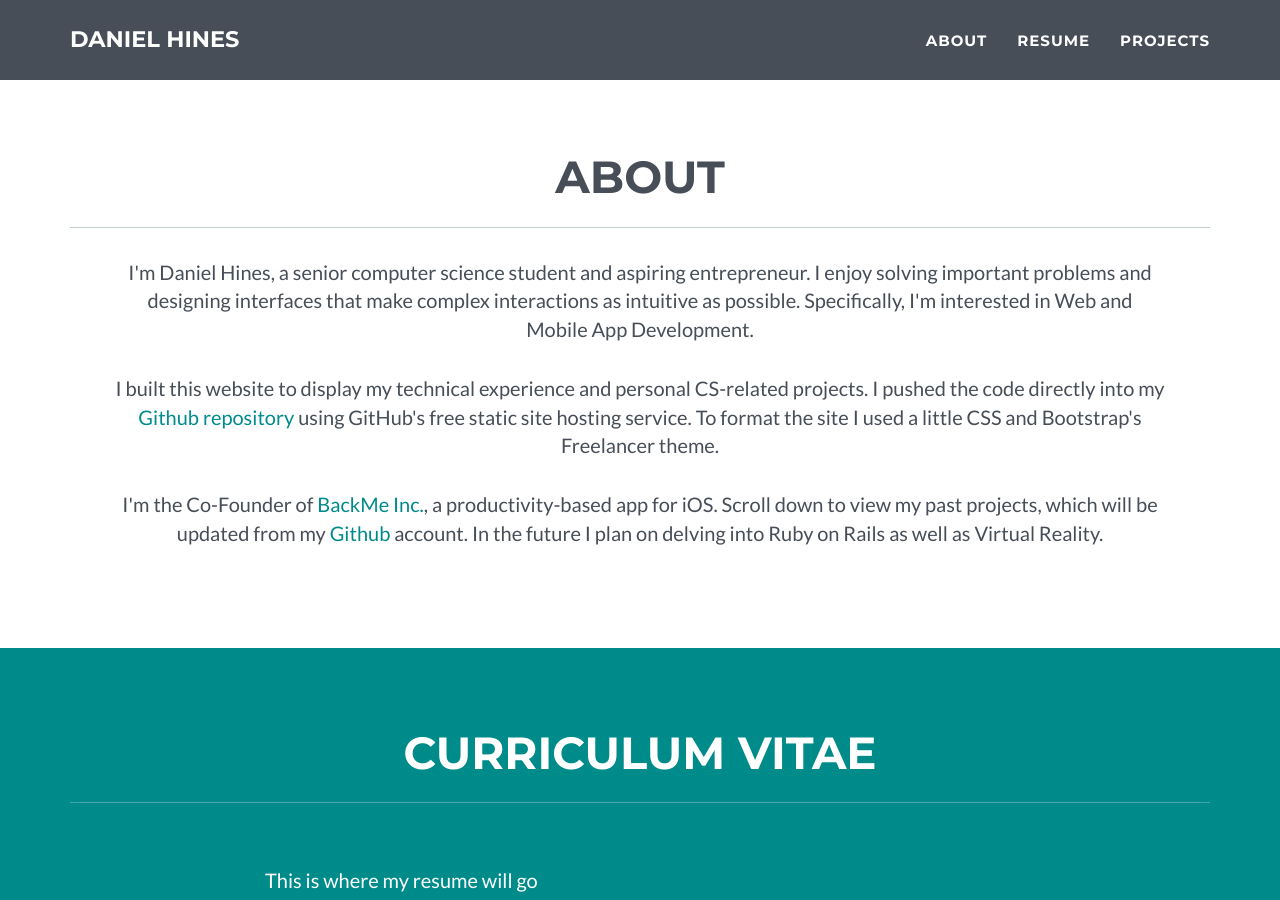
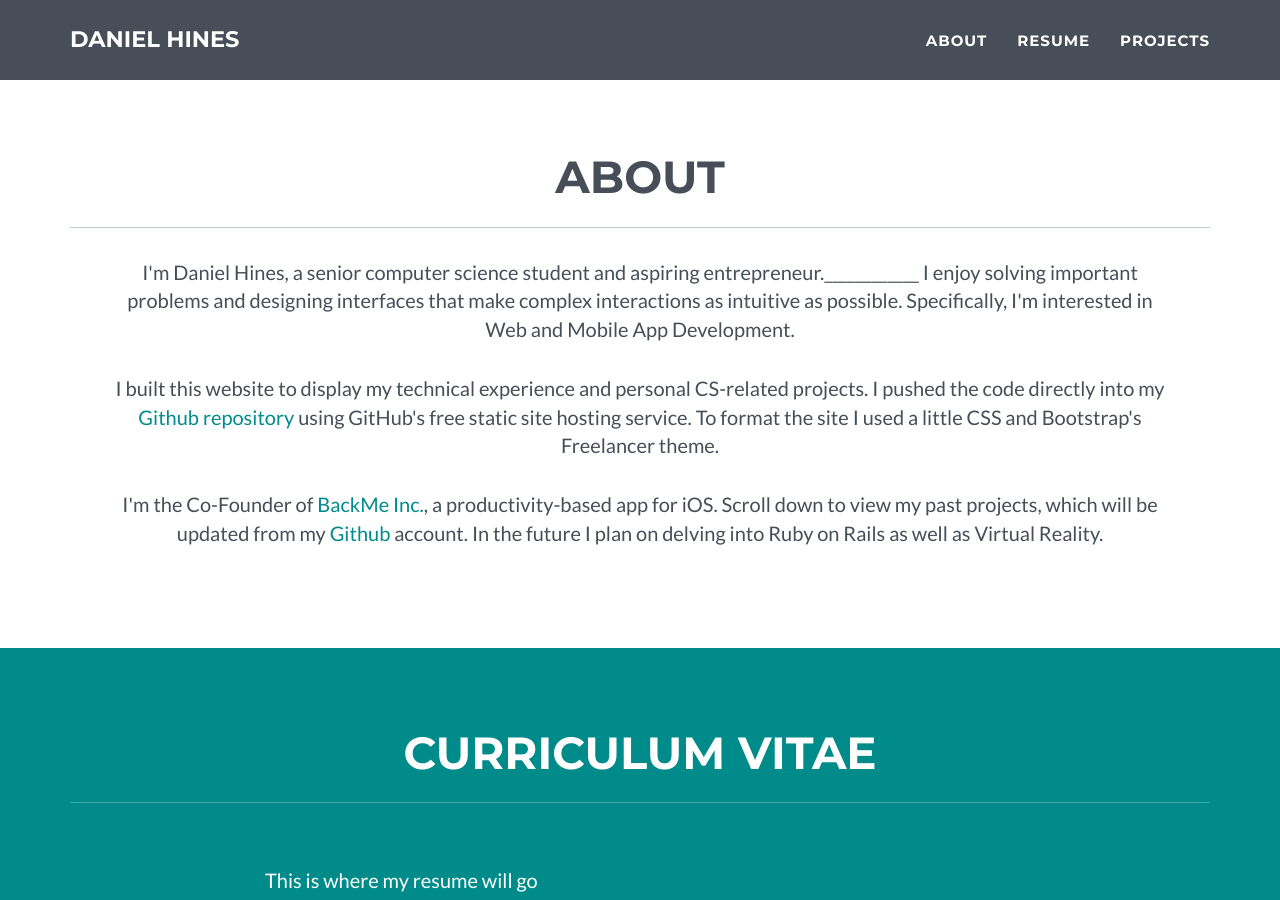
Before and after one commit to danielchines/danielchines.github.io, a Jekyll site: the page built from index.html, in a window 1280 px wide and 900 px high, scrolled down 751 px. Built offline with Jekyll 4.4.1, drawn with Linux system fonts in a browser that asks for light colours.

```diff
--- a/_config.yml
+++ b/_config.yml
@@ -30,7 +30,7 @@ color:
 # About section
 about:
    p1: |
-     I'm Daniel Hines, a senior computer science student and aspiring entrepreneur.
+     I'm Daniel Hines, a senior computer science student and aspiring entrepreneur.____________
      I enjoy solving important problems and designing interfaces that make complex interactions as intuitive as possible. Specifically, I'm interested in Web and Mobile App Development.
    p2: I built this website to display my technical experience and personal CS-related projects. I pushed the code directly into my <a href="https://github.com/danielchines/danielchines.github.io">Github repository</a> using GitHub's free static site hosting service. To format the site I used a little CSS and Bootstrap's Freelancer theme.
    p3: I'm the Co-Founder of <a href="https://backme.com">BackMe Inc.</a>, a productivity-based app for iOS. Scroll down to view my past projects, which will be updated from my <a href="https://github.com/danielchines">Github</a> account. In the future I plan on delving into Ruby on Rails as well as Virtual Reality.
```
